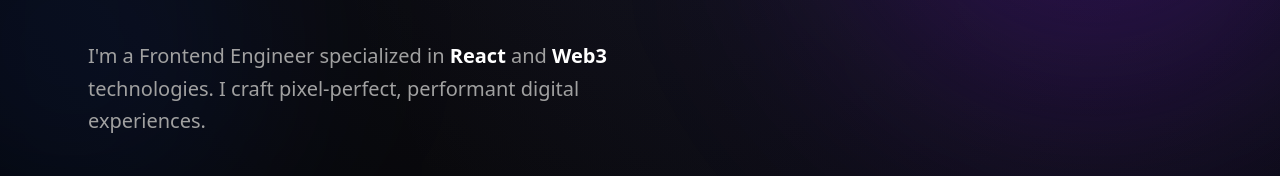
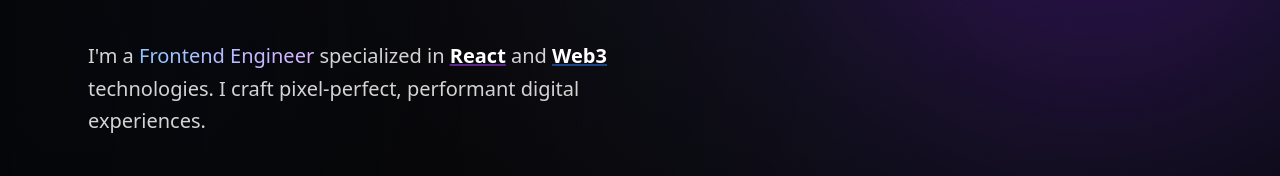
Before and after one commit to chienhsiang-hung/chienhsiang-hung.github.io, a React (Vite) app: page / in a window 1280 px wide. Shown: the part 318-494 px from the top of the page. Built offline with nearby package versions, Linux system fonts and the light colour scheme.

Commit message:
refactor: enhance visual elements and update text styles in App component

```diff
--- a/src/App.tsx
+++ b/src/App.tsx
@@ -11,9 +11,11 @@
         <div className="absolute top-[-10%] right-[-5%] w-[500px] h-[500px] bg-purple-600/20 rounded-full blur-[120px] mix-blend-screen pointer-events-none" />
         <div className="absolute top-[20%] left-[-10%] w-[400px] h-[400px] bg-blue-600/10 rounded-full blur-[100px] mix-blend-screen pointer-events-none" />
 
-        <div className="absolute inset-0 opacity-60">
-             {/* 這裡暫時註解掉，等你準備好 URL 再打開，以免報錯 */}
-             <Spline scene="https://prod.spline.design/E-c2isixXR6O8Ukk/scene.splinecode" />
+        {/* --- (Gradient Overlay) --- */}
+        <div className="absolute inset-0 z-[5] bg-gradient-to-r from-[#050505]/80 via-[#050505]/40 to-transparent w-full md:w-2/3 pointer-events-none" />
+
+        <div className="absolute inset-0 opacity-80">
+          <Spline scene="https://prod.spline.design/E-c2isixXR6O8Ukk/scene.splinecode" />
         </div>
       </div>
 
@@ -37,8 +39,8 @@
             </span>
           </h1>
 
-          <p className="text-lg md:text-xl text-neutral-400 max-w-xl leading-relaxed mb-10">
-            I'm a Frontend Engineer specialized in <span className="text-white font-semibold">React</span> and <span className="text-white font-semibold">Web3</span> technologies.
+          <p className="text-lg md:text-xl text-neutral-300 max-w-xl leading-relaxed mb-10">
+            I'm a <span className="text-transparent bg-clip-text bg-gradient-to-r from-blue-300 to-purple-300">Frontend Engineer</span> specialized in <span className="text-white font-bold underline decoration-purple-500/50">React</span> and <span className="text-white font-bold underline decoration-blue-500/50">Web3</span> technologies.
             I craft pixel-perfect, performant digital experiences.
           </p>
 
```
